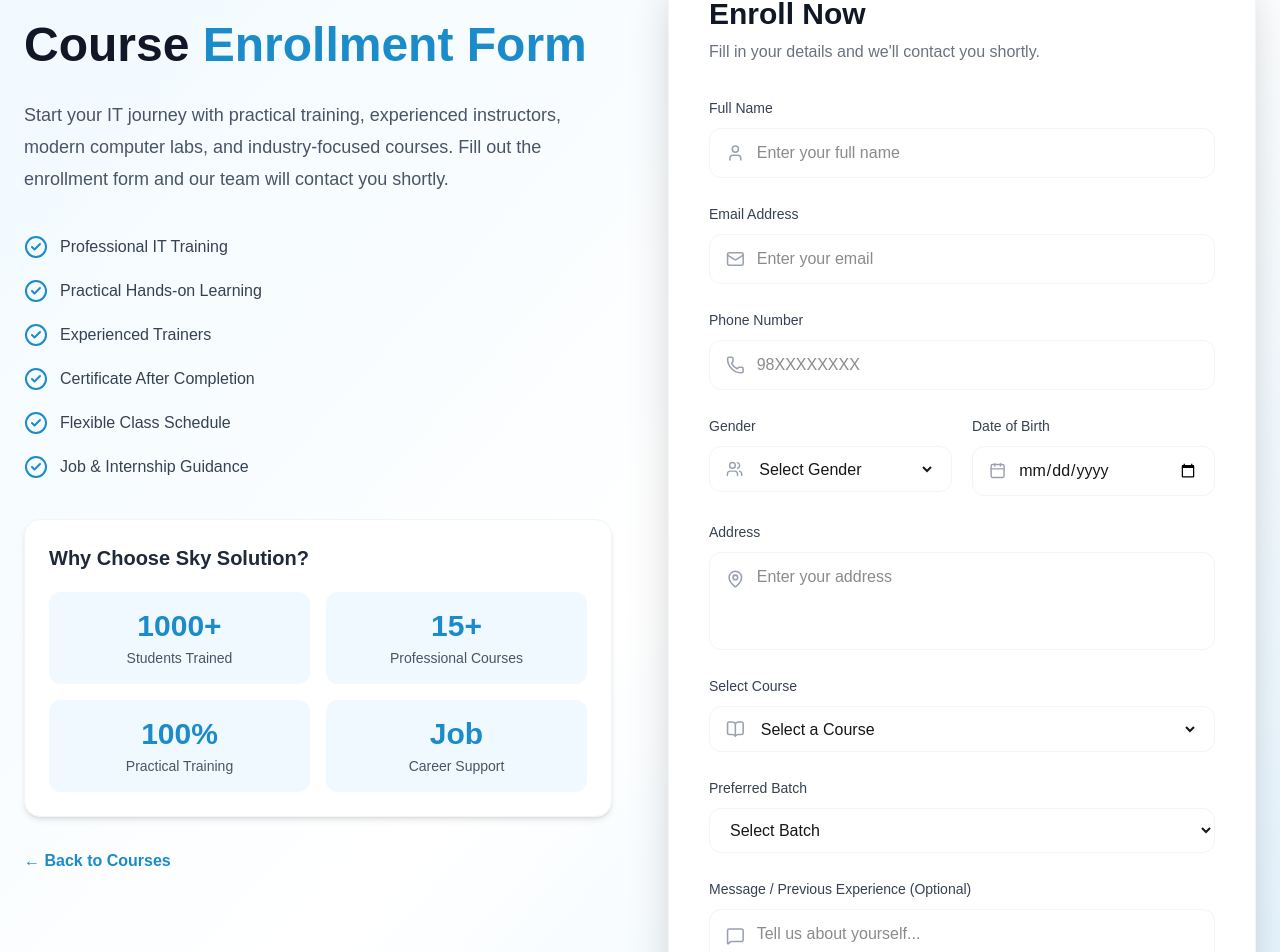
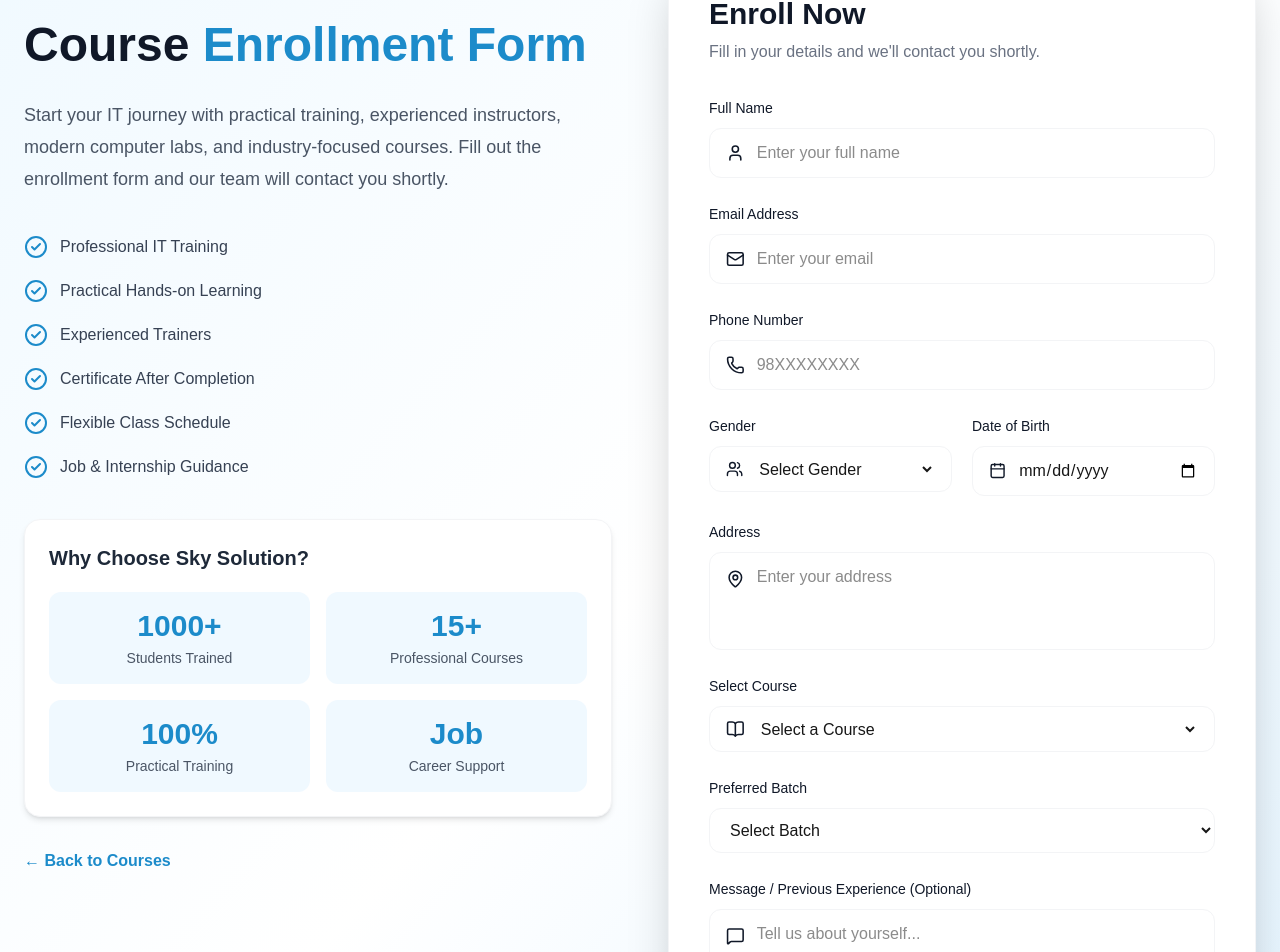
Before and after one commit to DiwakarAwasthi45/sky-solutions, a Next.js app: page /enrollment in a window 1280 px wide. Shown: the part 205-1157 px from the top of the page. Built offline with nearby package versions, Linux system fonts and the light colour scheme.

Commit message:
new  update

```diff
--- a/src/app/enrollment/page.jsx
+++ b/src/app/enrollment/page.jsx
@@ -137,12 +137,12 @@
 
         {/* Name */}
         <div>
-          <label className="text-sm font-medium text-gray-700">
+          <label className="text-sm font-medium text-gray-900">
             Full Name
           </label>
 
           <div className="flex items-center border border-gray-100  rounded-xl px-3 sm:px-4 py-3 mt-2 focus-within:border-[#1C8BCA]">
-            <User className="w-5 h-5 text-gray-400" />
+            <User className="w-5 h-5 text-gray-900" />
             <input
               type="text"
               placeholder="Enter your full name"
@@ -153,12 +153,12 @@
 
         {/* Email */}
         <div>
-          <label className="text-sm font-medium text-gray-700">
+          <label className="text-sm font-medium text-gray-900">
             Email Address
           </label>
 
           <div className="flex items-center border border-gray-100  rounded-xl px-3 sm:px-4 py-3 mt-2 focus-within:border-[#1C8BCA]">
-            <Mail className="w-5 h-5 text-gray-400" />
+            <Mail className="w-5 h-5 text-gray-900" />
             <input
               type="email"
               placeholder="Enter your email"
@@ -169,12 +169,12 @@
 
         {/* Phone */}
         <div>
-          <label className="text-sm font-medium text-gray-700">
+          <label className="text-sm font-medium text-gray-900">
             Phone Number
           </label>
 
           <div className="flex items-center border border-gray-100  rounded-xl px-3 sm:px-4 py-3 mt-2 focus-within:border-[#1C8BCA]">
-            <Phone className="w-5 h-5 text-gray-400" />
+            <Phone className="w-5 h-5 text-gray-900" />
             <input
               type="tel"
               placeholder="98XXXXXXXX"
@@ -187,12 +187,12 @@
         <div className="grid grid-cols-1 md:grid-cols-2 gap-5">
 
           <div>
-            <label className="text-sm font-medium text-gray-700">
+            <label className="text-sm font-medium text-gray-900">
               Gender
             </label>
 
             <div className="flex items-center border border-gray-100  rounded-xl px-3 sm:px-4 py-3 mt-2">
-              <Users className="w-5 h-5 text-gray-400" />
+              <Users className="w-5 h-5 text-gray-900" />
 
               <select className="ml-3 w-full outline-none bg-transparent text-sm sm:text-base">
                 <option>Select Gender</option>
@@ -204,12 +204,12 @@
           </div>
 
           <div>
-            <label className="text-sm font-medium text-gray-700">
+            <label className="text-sm font-medium text-gray-900">
               Date of Birth
             </label>
 
             <div className="flex items-center border border-gray-100  rounded-xl px-3 sm:px-4 py-3 mt-2">
-              <Calendar className="w-5 h-5 text-gray-400" />
+              <Calendar className="w-5 h-5 text-gray-900" />
               <input
                 type="date"
                 className="ml-3 w-full outline-none text-sm sm:text-base"
@@ -221,12 +221,12 @@
 
         {/* Address */}
         <div>
-          <label className="text-sm font-medium text-gray-700">
+          <label className="text-sm font-medium text-gray-900">
             Address
           </label>
 
           <div className="flex border border-gray-100  rounded-xl px-3 sm:px-4 py-3 mt-2">
-            <MapPin className="w-5 h-5 text-gray-400 mt-1" />
+            <MapPin className="w-5 h-5 text-gray-900 mt-1" />
             <textarea
               rows={3}
               placeholder="Enter your address"
@@ -237,12 +237,12 @@
 
         {/* Course */}
         <div>
-          <label className="text-sm font-medium text-gray-700">
+          <label className="text-sm font-medium text-gray-900">
             Select Course
           </label>
 
           <div className="flex items-center border border-gray-100  rounded-xl px-3 sm:px-4 py-3 mt-2">
-            <BookOpen className="w-5 h-5 text-gray-400" />
+            <BookOpen className="w-5 h-5 text-gray-900" />
 
             <select className="ml-3 w-full outline-none bg-transparent text-sm sm:text-base">
               <option>Select a Course</option>
@@ -255,7 +255,7 @@
 
         {/* Batch */}
         <div>
-          <label className="text-sm font-medium text-gray-700">
+          <label className="text-sm font-medium text-gray-900">
             Preferred Batch
           </label>
 
@@ -269,12 +269,12 @@
 
         {/* Message */}
         <div>
-          <label className="text-sm font-medium text-gray-700">
+          <label className="text-sm font-medium text-gray-900">
             Message / Previous Experience (Optional)
           </label>
 
           <div className="flex border border-gray-100  rounded-xl px-3 sm:px-4 py-3 mt-2">
-            <MessageSquare className="w-5 h-5 text-gray-400 mt-1" />
+            <MessageSquare className="w-5 h-5 text-gray-900 mt-1" />
             <textarea
               rows={4}
               placeholder="Tell us about yourself..."
@@ -291,7 +291,7 @@
             className="mt-1 accent-[#1C8BCA]"
           />
 
-          <p className="text-xs sm:text-sm text-gray-600 leading-6">
+          <p className="text-xs sm:text-sm text-gray-900 leading-6">
             I confirm that the information provided is correct and I agree
             to the institute's terms and conditions.
           </p>
```
